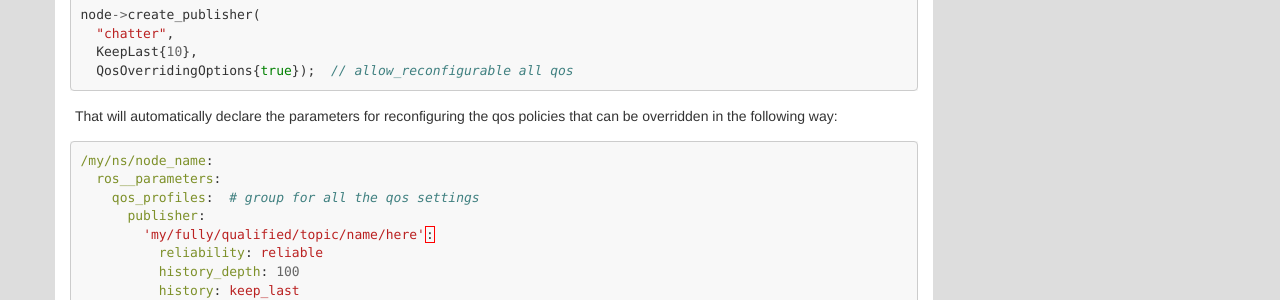
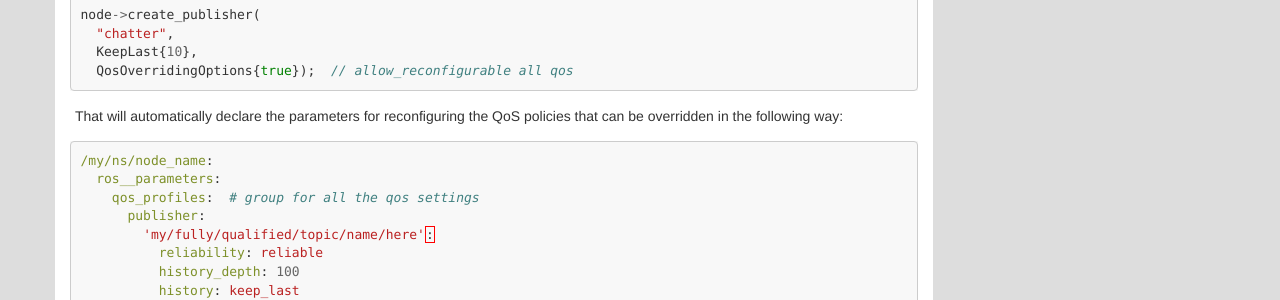
Before and after one commit to ros2/design, a Jekyll site: the page built from articles/qos_configurability.md, in a window 1280 px wide and 900 px high, scrolled down 1511 px. Shown: the part 152-452 px from the top of the window. Built offline with Jekyll 4.4.1, drawn with Linux system fonts in a browser that asks for light colours; nearby versions of some CDN libraries.

Commit message:
style
Signed-off-by: Ivan Santiago Paunovic <ivanpauno@ekumenlabs.com>

Co-authored-by: Jacob Perron <jacob@openrobotics.org>

````diff
--- a/articles/qos_configurability.md
+++ b/articles/qos_configurability.md
@@ -91,7 +91,7 @@ node->create_publisher(
   QosOverridingOptions{true});  // allow_reconfigurable all qos
 ```
 
-That will automatically declare the parameters for reconfiguring the qos policies that can be overridden in the following way:
+That will automatically declare the parameters for reconfiguring the QoS policies that can be overridden in the following way:
 
 ```yaml
 /my/ns/node_name:
````
